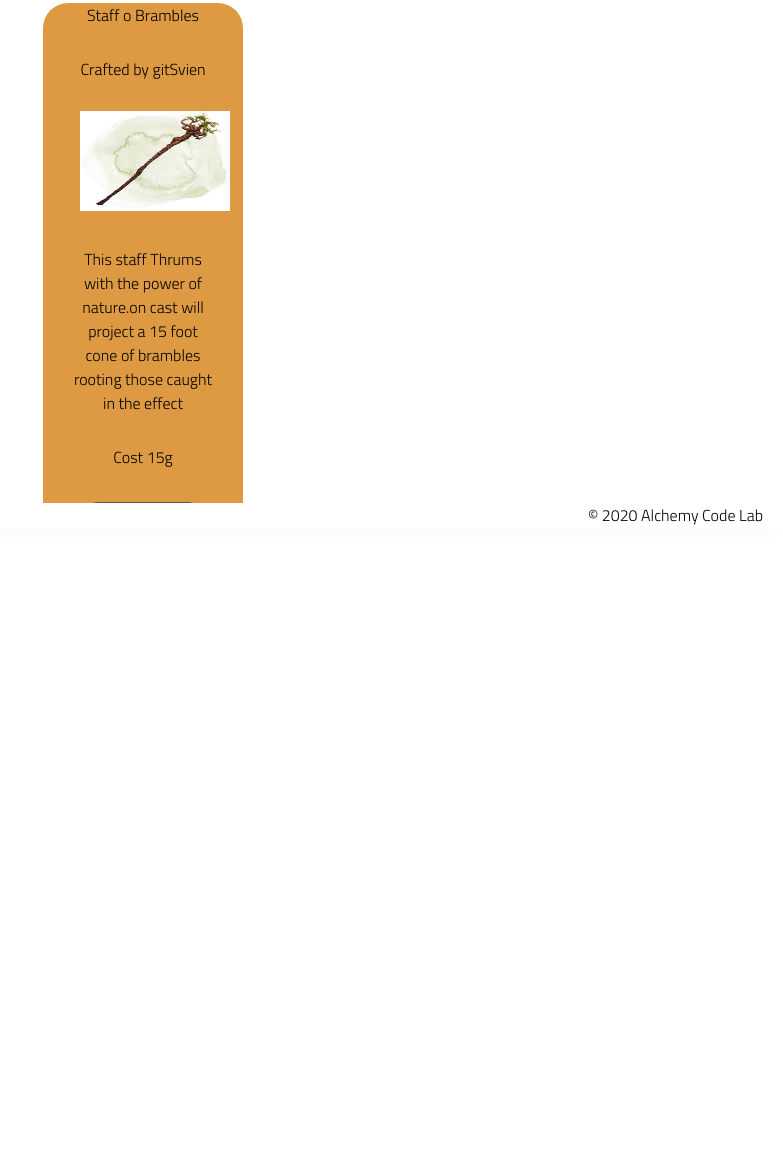
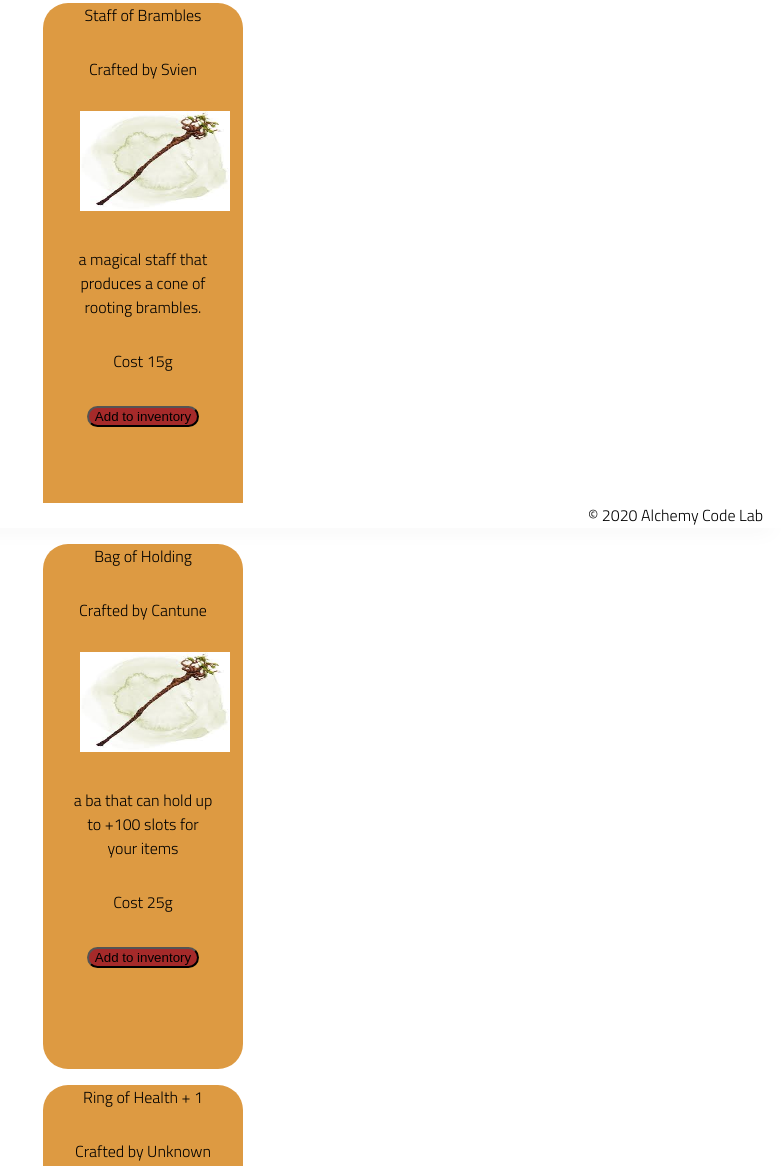
Before and after one commit to JustinMartin7x/lab-06-e-comerce-site, a plain HTML site: page index.html in a window 1280 px wide. Shown: the part 272-1438 px from the top of the page, without its empty margins (497-1280 px from the left). Before the commit the page ends 878 px from the top, so only its background shows below. Drawn offline with Linux system fonts and the light colour scheme.

Commit message:
random patches

```diff
--- a/data.js
+++ b/data.js
@@ -1,37 +1,37 @@
- export const items = [
-{
+export const items = [
+    {
         id: '001',
         name: 'Staff of Brambles',
         crafter: 'Svien',
         image: './assets/brambles.jpg',
         description: 'a magical staff that produces a cone of rooting brambles.',
         price: '15g',
-        onSale: false,
+        // onSale: false,
 
     },
     {
         id: '002',
         name: 'Bag of Holding',
-        crafter: 'Cantune'
-        image: '',
+        crafter: 'Cantune',
+        image: './assets/brambles.jpg',
         description: 'a ba that can hold up to +100 slots for your items',
-        price: '25g'
+        price: '25g',
         onSale: true,
     },
     {
         id: '003',
         name: 'Ring of Health + 1',
         crafter: 'Unknown',
-        image: '',
+        image: './assets/brambles.jpg',
         description: 'Wearer will be gain a +3 boost to health',
-        price: '150g'
+        price: '150g',
         onSale: false,
     },
     {
         id: '004',
         name: 'Ring of Cats Grace',
         crafter: 'Baldur',
-        image: '',
+        image: './assets/brambles.jpg',
         description: 'wearer will gain a +5 boost to Dexterity',
         price: '200g',
         onSale: false,
@@ -39,28 +39,28 @@
     {
         id: '005',
         name: 'scroll of summon undead',
-        crafter: 'Neconorun'
-        image: '',
+        crafter: 'Neconorun',
+        image: './assets/brambles.jpg',
         description: 'One time instant cast of raise undead',
-        price: '100g'
+        price: '100g',
         onSale: true,
     },
     {
         id: '006',
         name: 'Potion of Greater Vitality',
-        crafter: 'Finnius Philactry'
-        image: '',
+        crafter: 'Finnius Philactry',
+        image: './assets/brambles.jpg',
         description: 'when consumed grants perminant +3 to constition ',
-        price: '1000g'
+        price: '1000g',
         onSale: false,
     },
     {
         id: '007',
         name: 'locked Box',
-        crafter: 'unknown'
-        image: '',
+        crafter: 'unknown',
+        image: './assets/brambles.jpg',
         description: 'no one has been able to open this box. its contents are unknown.',
-        price: '5g'
+        price: '5g',
         onSale: true,
     }
 
--- a/index.html
+++ b/index.html
@@ -23,15 +23,9 @@
 <img class="main-logo" src="assets/logo.webp"/>
             <br>
             <br>
-            <ul>
-            <li class="item on-sale">
-                <h3 class="name"> Staff o Brambles</h3>
-                <p class="crafter">Crafted by gitSvien</p>
-                <img class="image" src="./assets/brambles.jpg">
-                <p class="description">This staff Thrums with the power of nature.on cast will project a 15 foot cone of brambles rooting those caught in the effect</p>
-                <p class="price">Cost 15g</p>
-                <button>Add to inventory</button>
-            </li>
+            <ul id="lists">
+
+
             </ul>
         </section>
     </main>
@@ -39,7 +33,7 @@
         <div class="copy gutter-right">&copy; 2020 Alchemy Code Lab</div>
     </footer>
 
-    <script type="module" src="app.js"></script>
+    <script type="module" src="./products.js"></script>
 </body>
 
 </html>
--- /dev/null
+++ b/products.js
@@ -0,0 +1,10 @@
+import { items } from './data.js';
+import { renderItems } from './renderItems.js';
+
+const ul = document.querySelector('#lists');
+
+for (let i = 0; i < items.length; i++) {
+    const item = items[i];
+    const li = renderItems(item);
+    ul.appendChild(li);
+}
--- a/renderItems.js
+++ b/renderItems.js
@@ -4,7 +4,7 @@
 export function renderItems(items){
 
     const li = document.createElement('li');
-    const h3 = document.createElement('h3');
+    const name = document.createElement('h3');
     const crafter = document.createElement('p');
     const img = document.createElement('img');
     const description = document.createElement('p');
@@ -13,56 +13,29 @@ export function renderItems(items){
 
     li.classList.add('id');
 
-    h3.classList.add('name');
-    h3.textContent = items.name;
+    name.classList.add('name');
+    name.textContent = items.name;
 
     crafter.classList.add('crafter');
-    crafter.textContent = `crafted by ${items.crafter}`;
+    crafter.textContent = `Crafted by ${items.crafter}`;
 
     img.classList.add('image');
-    img.src = `../assets${items.image}`;
+    img.src = items.image;
 
-    description.classList.add(description);
+
+    description.classList.add('description');
     description.textContent = items.description;
 
-    price.classList.add(price);
+    price.classList.add('price');
     price.textContent = `Cost ${items.price}`;
 
-    button.textContent = 'Add to Inventory';
+    button.textContent = 'Add to inventory';
 
-    li.append(h3);
+    li.append(name);
     li.append(crafter);
     li.append(img);
     li.append(description);
     li.append(price);
     li.append(button);
-
+    return li;
 }
-
-
-
-
-// const li = document.createElement('li')
-//     li.classList.add(fruit.category);
-//     li.title = fruit.description;
-//     const h3 = document.createElement('h3');
-//     h3.textContent = fruit.name;
-
-//     const img = document.createElement('img');
-//     img.src = fruit.img;
-//     img.alt = `${fruit.name} image`;
-
-//     const p = document.createElement('p')
-//     p.classList.add('price')
-//     p.textContent = `$${fruit.price.toFixed(2)}`;
-
-//     const button = document.createElement('button')
-//     button.value = fruit.code;
-//     button.textContent = 'Add';
-
-
-
-//     li.appendChild(h3);
-//     li.appendChild(img);
-//     li.appendChild(p);
-//     p.appendChild(button);
```
Also changed, not shown: test/example.test.js (+20 -4 lines), app.js (line endings or trailing spaces).
